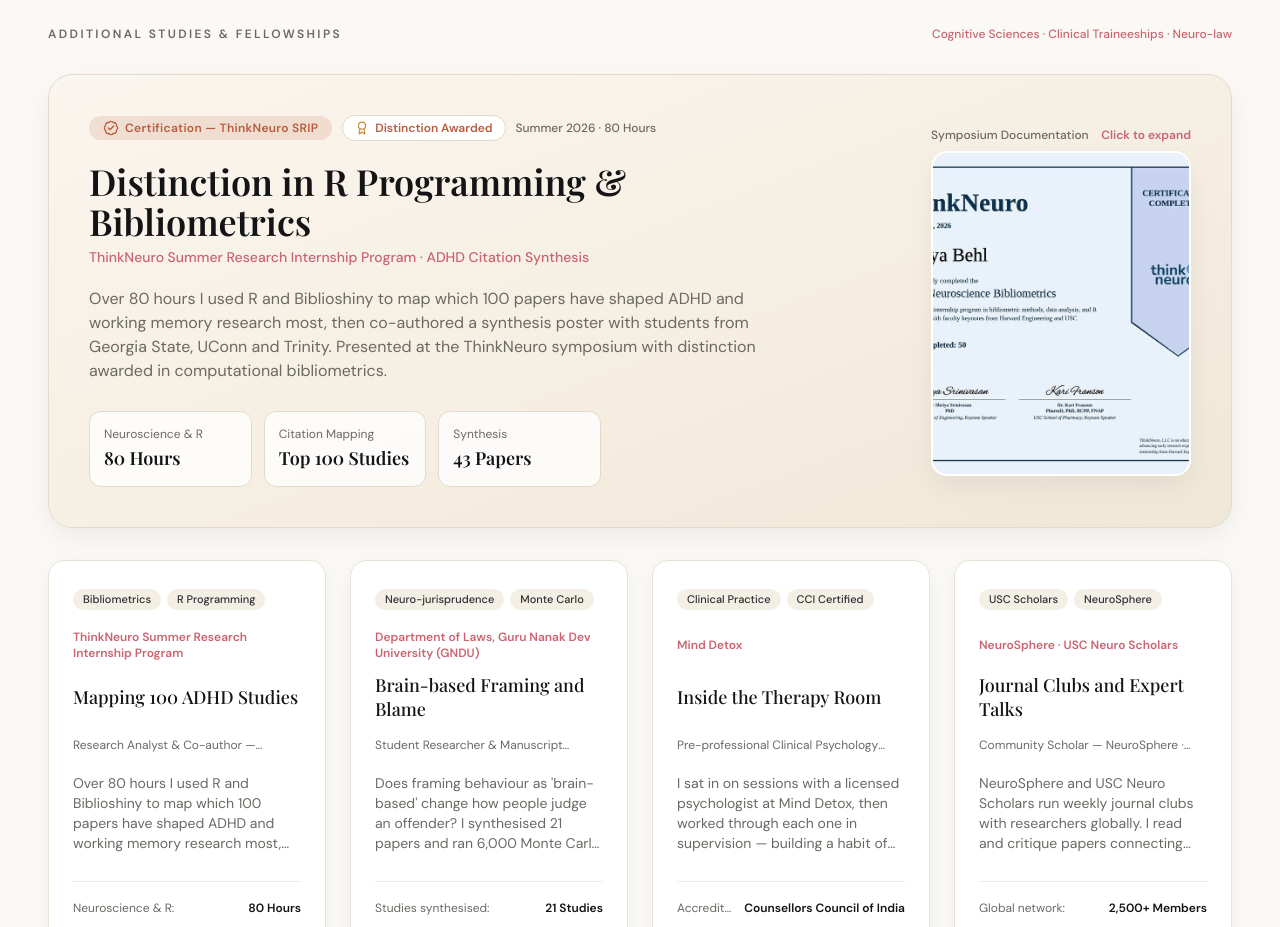
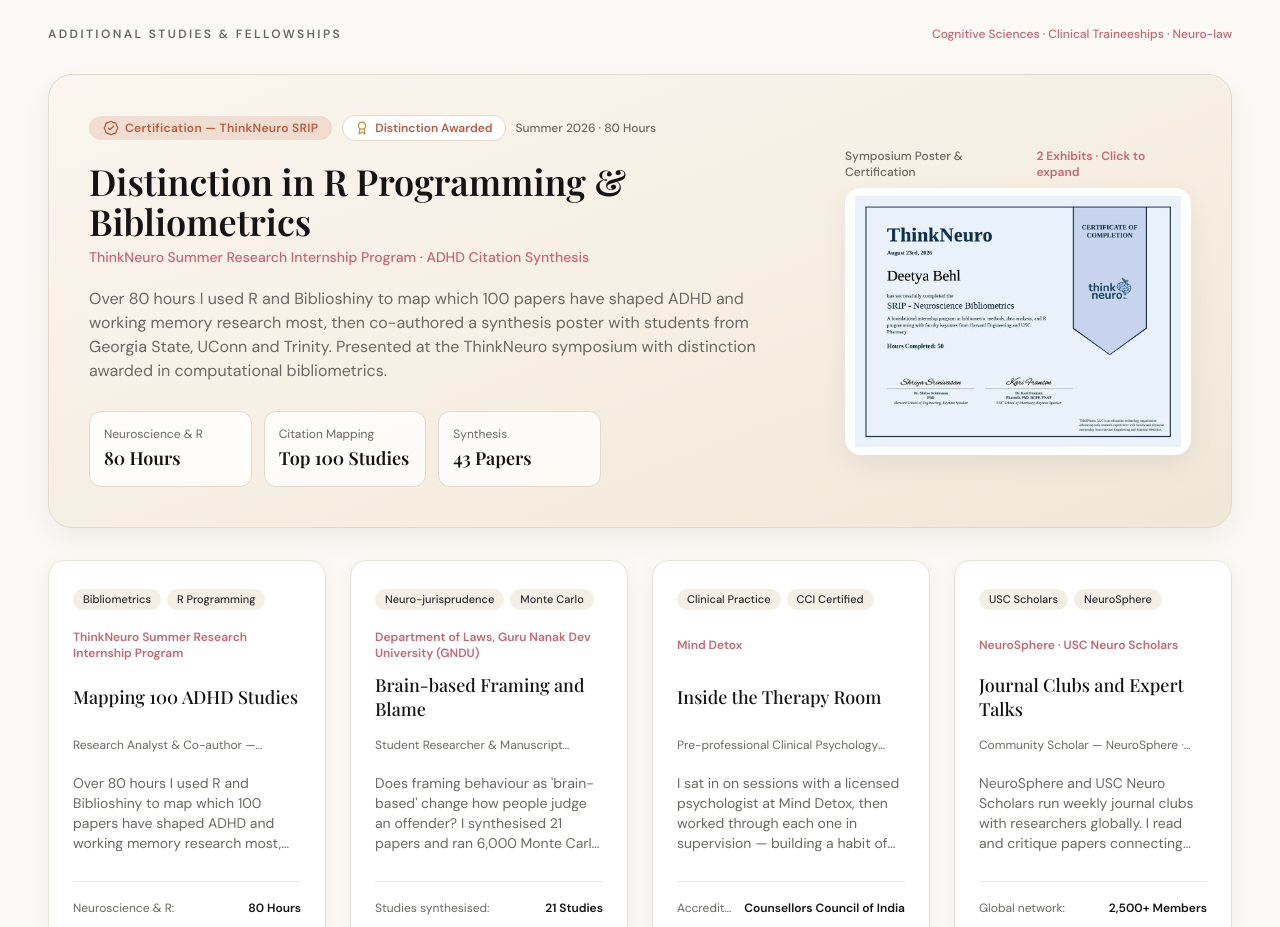
Before and after one commit to anshu762/Deetya-portfolio, a Next.js app: page / in a window 1280 px wide. Shown: the part 2900-3827 px from the top of the page. Built offline with nearby package versions, Linux system fonts and the light colour scheme.

Commit message:
fix: display ThinkNeuro poster with uncropped landscape aspect ratio and object-contain

```diff
--- a/src/components/sections/ResearchSection.tsx
+++ b/src/components/sections/ResearchSection.tsx
@@ -211,9 +211,9 @@ export default function ResearchSection() {
 
               {/* Right Column: Visual Poster Images (with click-to-expand lightbox preview) */}
               <div className="lg:col-span-4 flex flex-col items-center lg:items-end space-y-2">
-                <div className="flex items-center justify-between w-full max-w-[260px] text-xs font-sans text-ink-muted dark:text-zinc-400 font-medium">
-                  <span>Symposium Documentation</span>
-                  <span className="text-accent-rose text-xs font-semibold">Click to expand</span>
+                <div className="flex items-center justify-between w-full max-w-sm sm:max-w-md text-xs font-sans text-ink-muted dark:text-zinc-400 font-medium">
+                  <span>Symposium Poster &amp; Certification</span>
+                  <span className="text-accent-rose text-xs font-semibold">2 Exhibits &middot; Click to expand</span>
                 </div>
 
                 <div
@@ -233,21 +233,21 @@ export default function ResearchSection() {
                     )
                   }
                   data-cursor="view"
-                  className="group relative w-full max-w-[260px] aspect-[4/5] rounded-2xl overflow-hidden cursor-pointer shadow-card border-2 border-white dark:border-[#30303C] bg-white dark:bg-zinc-900"
+                  className="group relative w-full max-w-sm sm:max-w-md aspect-[954/737] rounded-2xl overflow-hidden cursor-pointer shadow-card border-2 border-white dark:border-[#30303C] bg-white dark:bg-zinc-900"
                 >
                   <Image
                     src="/images/projects/thinkneuro-1.jpg"
                     alt="ThinkNeuro Research Symposium Poster"
                     fill
-                    sizes="280px"
-                    className="object-cover object-top group-hover:scale-105 transition-transform duration-500"
+                    sizes="(max-width: 1024px) 100vw, 420px"
+                    className="object-contain p-1.5 group-hover:scale-[1.02] transition-transform duration-500"
                   />
                   <div className="absolute inset-0 bg-black/40 opacity-0 group-hover:opacity-100 transition-opacity flex flex-col items-center justify-center gap-1.5 p-4 text-center">
                     <span className="px-3.5 py-1.5 rounded-full bg-white text-xs font-sans font-medium text-ink-900 flex items-center gap-1.5 shadow-md">
-                      <Eye className="w-3.5 h-3.5" /> View Poster (2)
+                      <Eye className="w-3.5 h-3.5" /> View Poster (2 Exhibits)
                     </span>
                     <span className="text-[11px] text-white/90 font-sans">
-                      Click to inspect high-res poster
+                      Click to inspect full resolution
                     </span>
                   </div>
                 </div>
```
